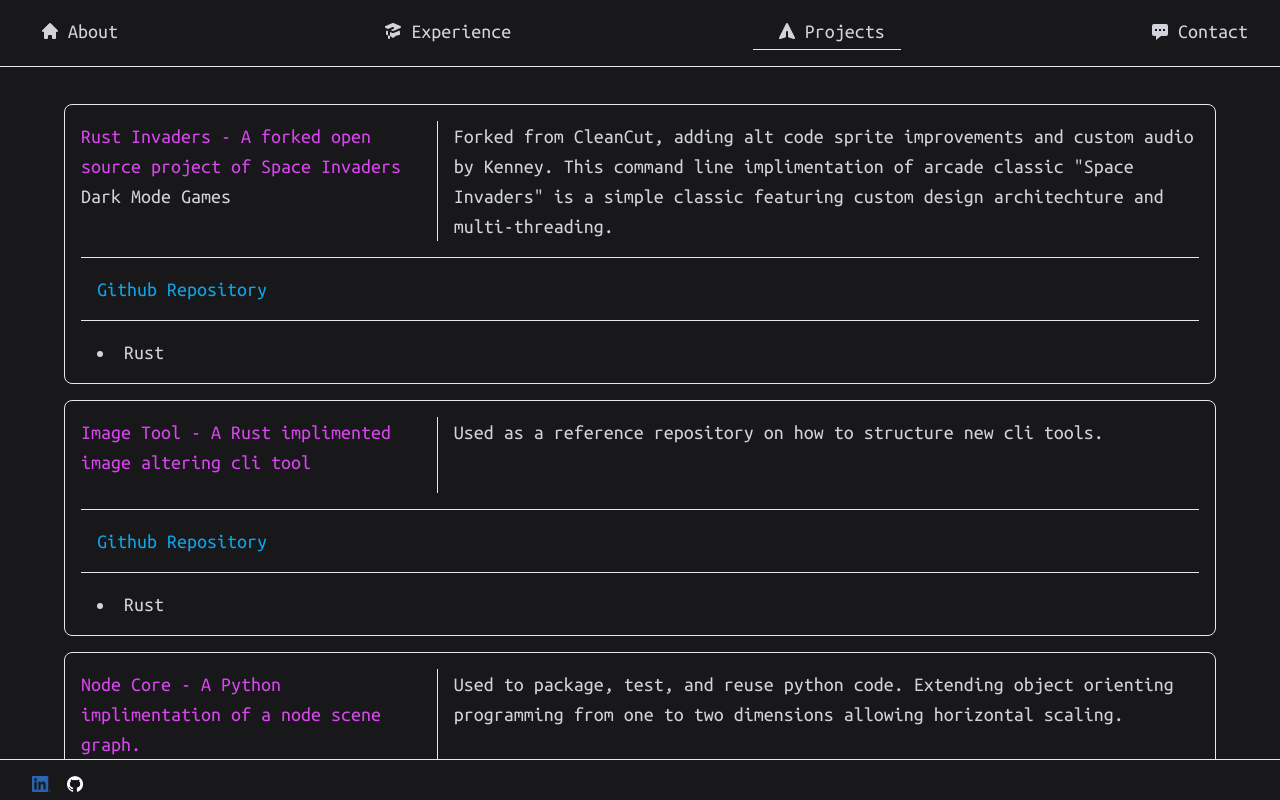
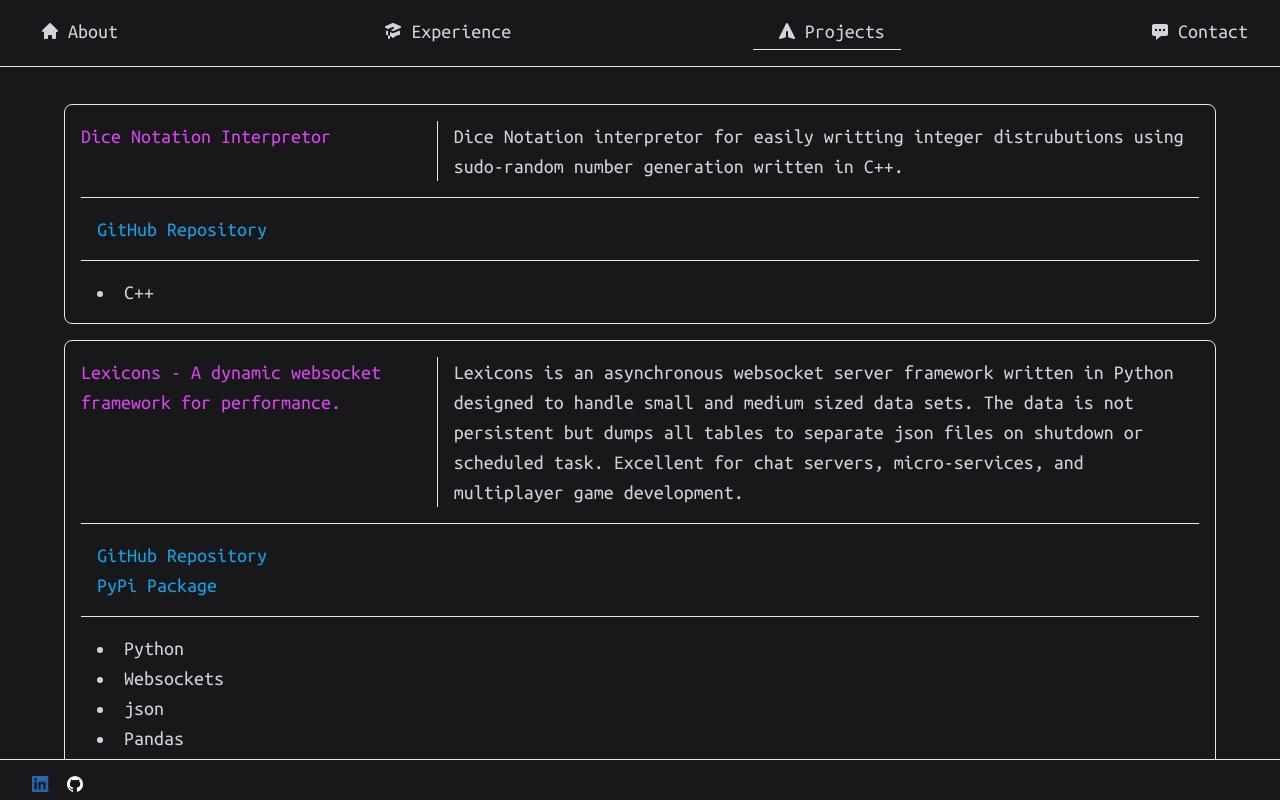
Before and after one commit to kalenwillits/portfolio, a Next.js app: page /projects in a window 1280 px wide. Built offline with nearby package versions, Linux system fonts and the light colour scheme.

Commit message:
Updating content.

```diff
--- a/data/projects.js
+++ b/data/projects.js
@@ -20,26 +20,56 @@ let schema =
 
 export const projects =
   [
-	{
-      title: "Rust Invaders - A forked open source project of Space Invaders",
-      company: "Dark Mode Games",
+{
+      title: "Dice Notation Interpretor",
+      company: "",
       description: `
-	  Forked from CleanCut, adding alt code sprite improvements and custom audio by Kenney.
-	  This command line implimentation of arcade classic "Space Invaders" is a simple classic
-	  featuring custom design architechture and multi-threading.
-	`,
+	  Dice Notation interpretor for easily writting integer distrubutions using
+	  sudo-random number generation written in C++.
+      `,
       timestamp: "",
       links:
         [
           {
             title:
-              "Github Repository",
-            url: "https://github.com/kalenwillits/RustInvaders",
+              "GitHub Repository",
+            url: "https://github.com/KalenWillits/DiceAlgebra",
           },
         ],
       bullets:
         [
-		  "Rust"
+          "C++",
+        ],
+    },
+
+{
+      title: "Lexicons - A dynamic websocket framework for performance.",
+      company: "",
+      description: `
+Lexicons is an asynchronous websocket server framework written in Python designed to handle small and medium sized data
+sets. The data is not persistent but dumps all tables to separate json files on shutdown or scheduled task. Excellent
+for chat servers, micro-services, and multiplayer game development.
+      `,
+      timestamp: "",
+      links:
+        [
+          {
+            title:
+              "GitHub Repository",
+            url: "https://github.com/KalenWillits/lexicons",
+          },
+          {
+            title:
+              "PyPi Package",
+            url: "https://pypi.org/project/lexicons/",
+          },
+        ],
+      bullets:
+        [
+          "Python",
+          "Websockets",
+          "json",
+          "Pandas",
         ],
     },
 
@@ -103,14 +133,21 @@ export const projects =
       timestamp: "",
       links:
         [
+		{
+            title:
+              "Github Repository (Rust)",
+            url: "https://github.com/kalenwillits/function",
+          },
+
           {
             title:
-              "Github Repository",
+              "Github Repository (C++)",
             url: "https://github.com/kalenwillits/fn",
           },
         ],
       bullets:
         [
+		  "Rust",
           "C++",
 		  "Linux",
 		  "Bash"
@@ -174,37 +211,7 @@ rapid content creation.
 		  "Linux"
         ],
     },
-    {
-      title: "Lexicons - A dynamic websocket framework for performance.",
-      company: "",
-      description: `
-Lexicons is an asynchronous websocket server framework written in Python designed to handle small and medium sized data
-sets. The data is not persistent but dumps all tables to separate json files on shutdown or scheduled task. Excellent
-for chat servers, micro-services, and multiplayer game development.
-      `,
-      timestamp: "",
-      links:
-        [
-          {
-            title:
-              "GitHub Repository",
-            url: "https://github.com/KalenWillits/lexicons",
-          },
-          {
-            title:
-              "PyPi Package",
-            url: "https://pypi.org/project/lexicons/",
-          },
-        ],
-      bullets:
-        [
-          "Python",
-          "Websockets",
-          "json",
-          "Pandas",
-        ],
-    },
-    {
+        {
       title: "nbk - A simple terminal notebook for developers",
       description: `
     nbk is a terminal notebook that runs on Linux. Designed to stay out of your way while keeping enough features
```
